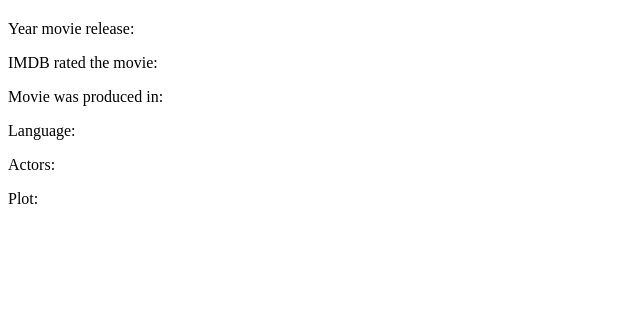
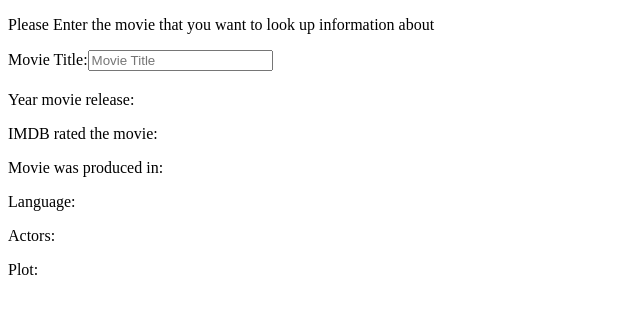
Before and after one commit to redpanda117/AngularApi, an Angular app: page / in a window 1280 px wide. Shown: the top 314 px of the page, without its empty margins (0-640 px from the left). Built offline with nearby package versions, Linux system fonts and the light colour scheme; no server answers.

Commit message:
user can look up movie info

```diff
--- a/src/app/app.component.html
+++ b/src/app/app.component.html
@@ -1,5 +1,12 @@
+<div class="container">
+    <p>Please Enter the movie that you want to look up information about </p>
+    <form id = "formNewMovieSearch" name = "formNewMovieSearch" #movieData = "ngForm" (ngSubmit) = "userInput(movieData.value)">
+        <div class="form-group">
+            <label for="movieTitle">Movie Title:</label>
+            <input type="text" class="form-control" name="title" id="title" placeholder="Movie Title" ngModel>
+        </div>
+    </form>
 
-    <div class="container">
     <h2 id="movieTitle">{{data.Title}}</h2>
     <p id="movieYear">Year movie release: {{data.Year}}</p>
     <p>IMDB rated the movie: {{data.imdbRating}}</p>
--- a/src/app/app.component.ts
+++ b/src/app/app.component.ts
@@ -10,25 +10,25 @@ import 'rxjs/add/operator/map';
 
 export class AppComponent {
   title = 'app';
-  private queryURL = "http://www.omdbapi.com/?t=Mr.Nobody&y=&plot=short&apikey=40e9cece";
+  private queryURL = "";
   data: any = {};
 
   constructor(private http: Http){
-    //console.log("I work");
-    this.getMovie();
-    this.getData();
   }
 
-  //make the get request to get the data from the api
-  getData(){
-    return this.http.get(this.queryURL).map((res: Response) => res.json())
-  }
+  userInput(textInput){
+    console.log(textInput);
 
-  //this function is a place to store the data that we got from the api request
-  getMovie(){
-    this.getData().subscribe(data => {
+    //.trim to rempve any extra spacing at the two ends of the string
+    const movie = textInput.title.trim();
+
+    this.queryURL = "http://www.omdbapi.com/?t="+movie+"&y=&plot=short&apikey=40e9cece";
+
+    const getData= this.http.get(this.queryURL).map((res: Response) => res.json());
+
+    getData.subscribe(data => {
       console.log(data);
       this.data = data;
-    })
-  }
+    }
+  )}
 }
```
Lines whose indentation alone changed are shown as unchanged.
